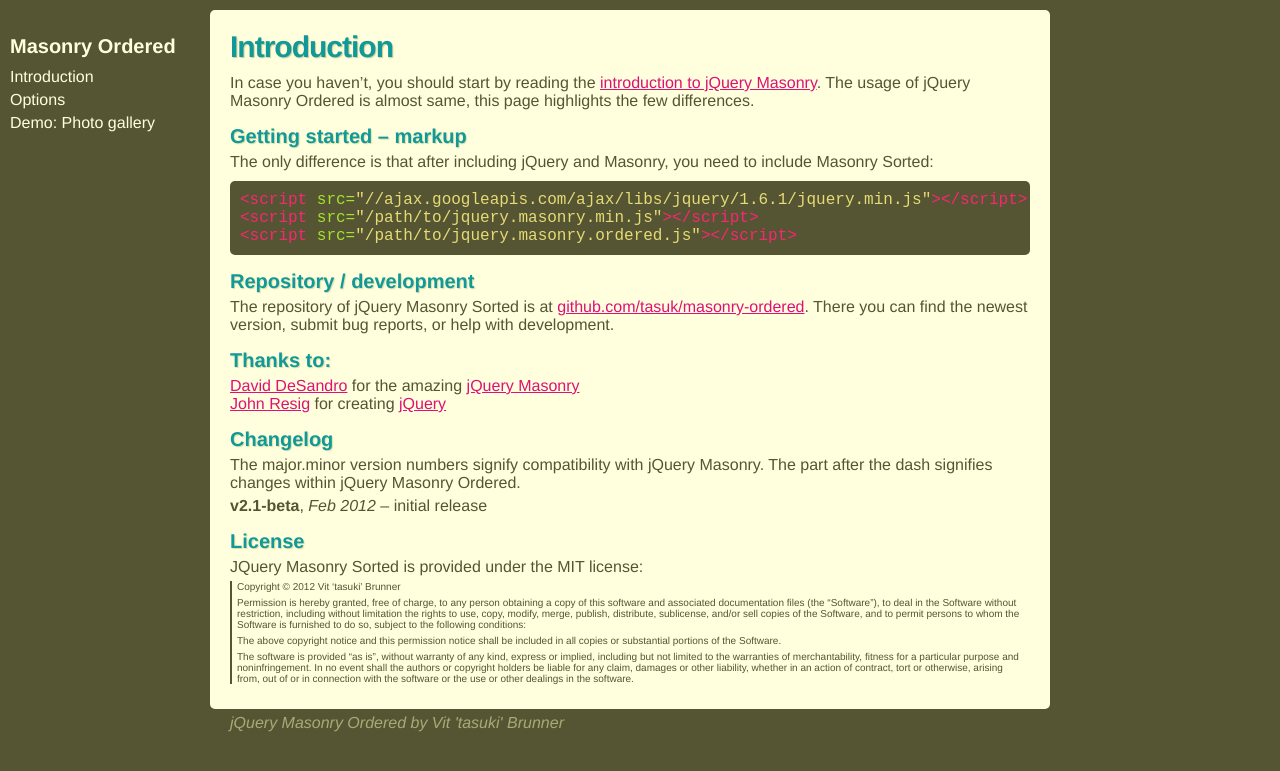
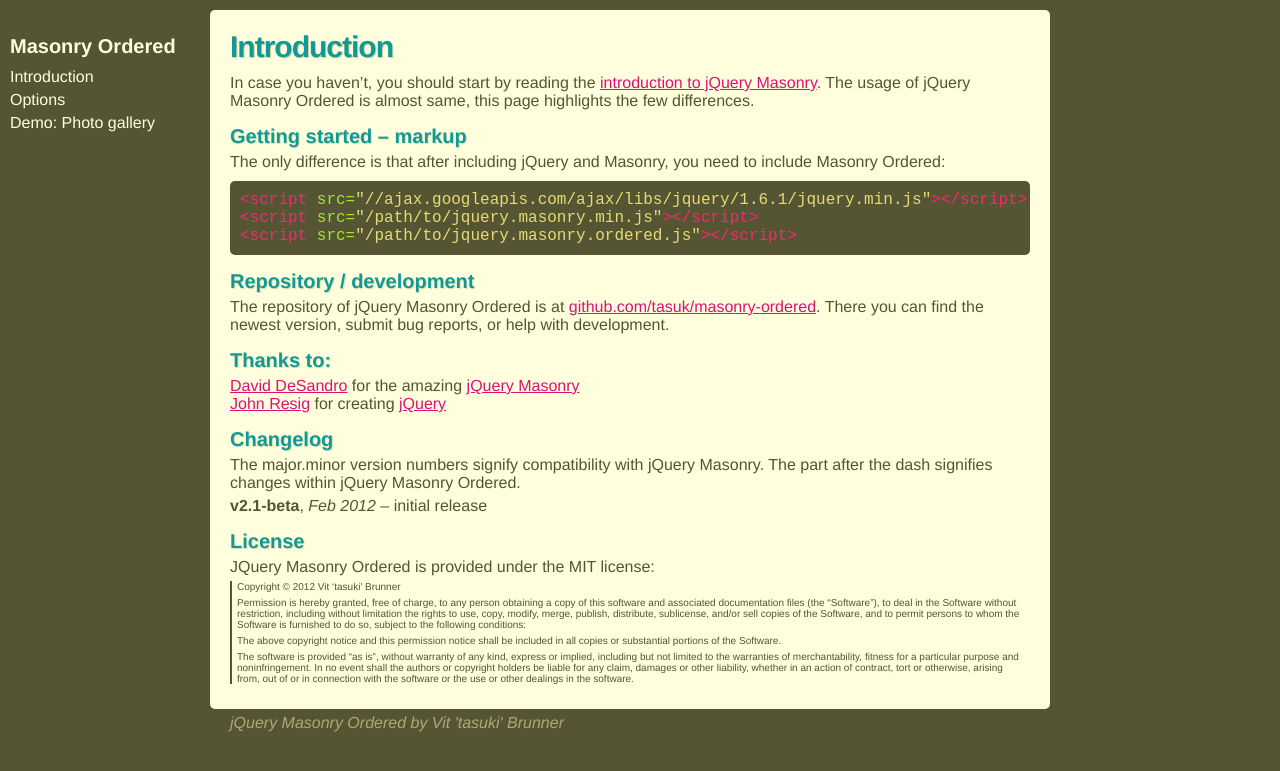
Before and after one commit to tasuki/masonry-ordered, a Jekyll site: the page built from _posts/1970-01-01-introduction.md, in a window 1280 px wide. Shown: the top 771 px of the page. Built offline with Jekyll 4.4.1, drawn with Linux system fonts in a browser that asks for light colours; nearby versions of some CDN libraries.

Commit message:
s/Sorted/Ordered/g dammit!

```diff
--- a/_posts/1970-01-01-introduction.md
+++ b/_posts/1970-01-01-introduction.md
@@ -9,7 +9,7 @@
 
 ## Getting started -- markup
 
-The only difference is that after including jQuery and Masonry, you need to include Masonry Sorted:
+The only difference is that after including jQuery and Masonry, you need to include Masonry Ordered:
 
 {% highlight html %}
 <script src="//ajax.googleapis.com/ajax/libs/jquery/1.6.1/jquery.min.js"></script>
@@ -19,7 +19,7 @@
 
 ## Repository / development
 
-The repository of jQuery Masonry Sorted is at [github.com/tasuk/masonry-ordered](http://github.com/tasuk/masonry-ordered). There you can find the newest version, submit bug reports, or help with development.
+The repository of jQuery Masonry Ordered is at [github.com/tasuk/masonry-ordered](http://github.com/tasuk/masonry-ordered). There you can find the newest version, submit bug reports, or help with development.
 
 ## Thanks to:
 - [David DeSandro](http://desandro.com/) for the amazing [jQuery Masonry](http://masonry.desandro.com/)
@@ -32,7 +32,7 @@
 **v2.1-beta**, *Feb 2012* -- initial release
 
 ## License
-JQuery Masonry Sorted is provided under the MIT license:
+JQuery Masonry Ordered is provided under the MIT license:
 
 > Copyright &copy; 2012 Vit 'tasuki' Brunner
 >
```
